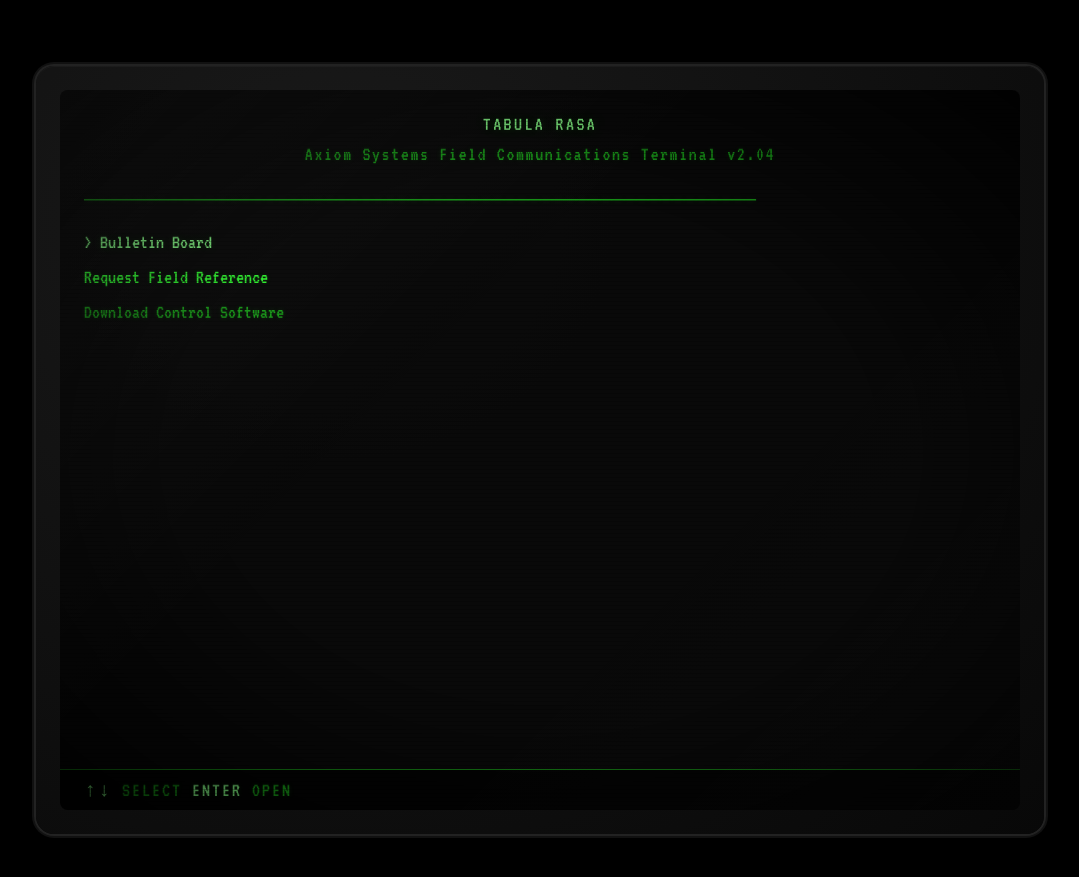
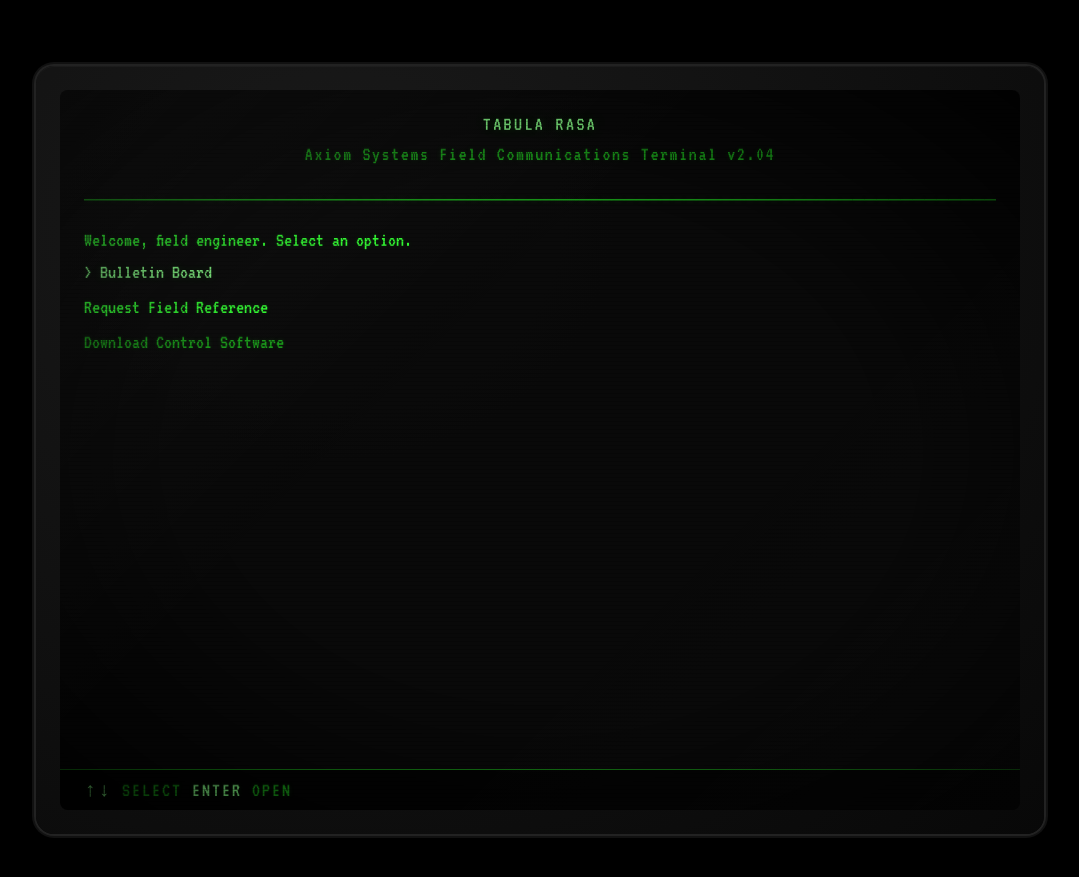
Before and after one commit to AdamClements/axiom-blog, a Jekyll site: the page built from index.md, in a window 1280 px wide. Shown: the top 877 px of the page, without its empty margins (100-1179 px from the left). Built offline with Jekyll 4.4.1, drawn with Linux system fonts in a browser that asks for light colours.

Commit message:
Restore welcome line and full-width dividers

```diff
--- a/_layouts/bulletins.html
+++ b/_layouts/bulletins.html
@@ -11,7 +11,7 @@ layout: default
         <div class="subtitle">Axiom Systems Field Communications Terminal v2.04</div>
       </div>
 
-      <div class="terminal-divider">────────────────────────────────────────────────────────</div>
+      <div class="terminal-divider">────────────────────────────────────────────────────────────────────────────────</div>
 
       <div style="color: var(--amber); margin-bottom: 0.8rem;">BULLETIN BOARD</div>
 
--- a/_layouts/menu.html
+++ b/_layouts/menu.html
@@ -11,7 +11,9 @@ layout: default
         <div class="subtitle">Axiom Systems Field Communications Terminal v2.04</div>
       </div>
 
-      <div class="terminal-divider">────────────────────────────────────────────────────────</div>
+      <div class="terminal-divider">────────────────────────────────────────────────────────────────────────────────</div>
+
+      {{ content }}
 
       <ul class="menu-list" id="menu-list">
         {% for item in page.menu_items %}
--- a/index.md
+++ b/index.md
@@ -9,3 +9,5 @@ menu_items:
   - label: "Download Control Software"
     disabled: true
 ---
+
+Welcome, field engineer. Select an option.
```
